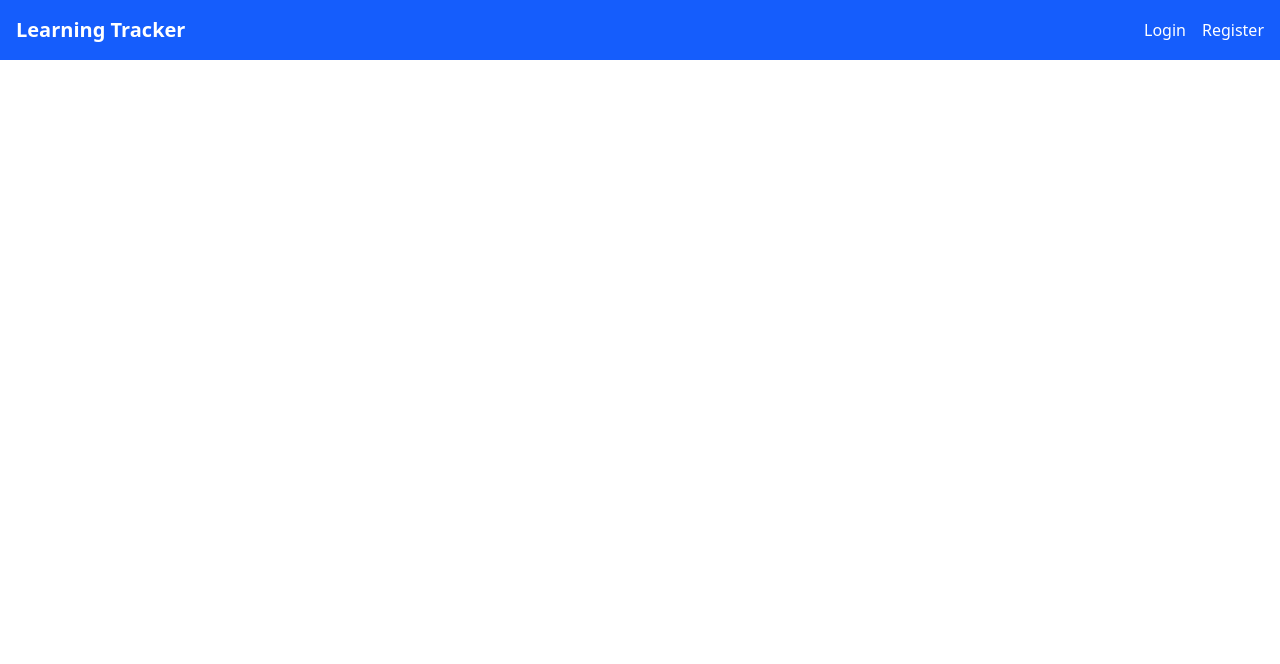
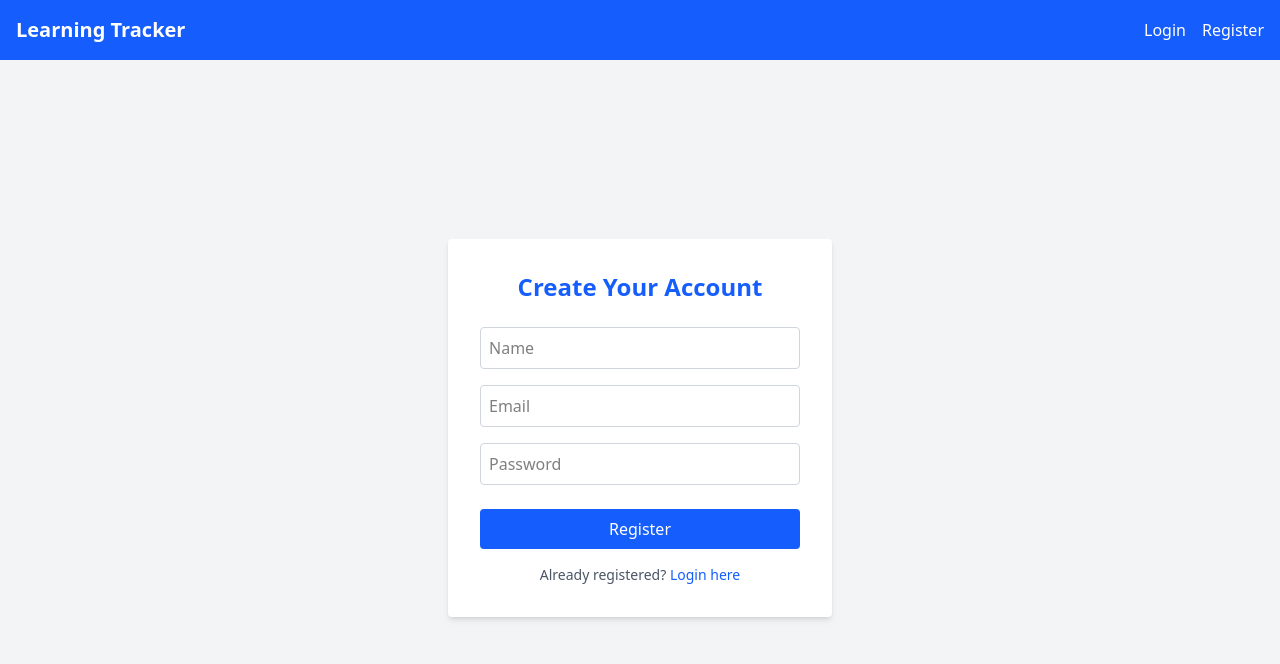
Before and after one commit to srinu2020/learning-tracker, a React (Vite) app in the folder client/: page / in a window 1280 px wide. Shown: the top 664 px of the page. Built offline with nearby package versions, Linux system fonts and the light colour scheme.

Commit message:
base route

```diff
--- a/client/src/App.jsx
+++ b/client/src/App.jsx
@@ -11,7 +11,7 @@ function App() {
     <Router>
       <Navbar />
       <Routes>
-      {/* <Route path="/" element={<Register />} />  */}
+      <Route path="/" element={<Register />} />
         <Route path="/register" element={<Register />} />
         <Route path="/login" element={<Login />} />
 
```
